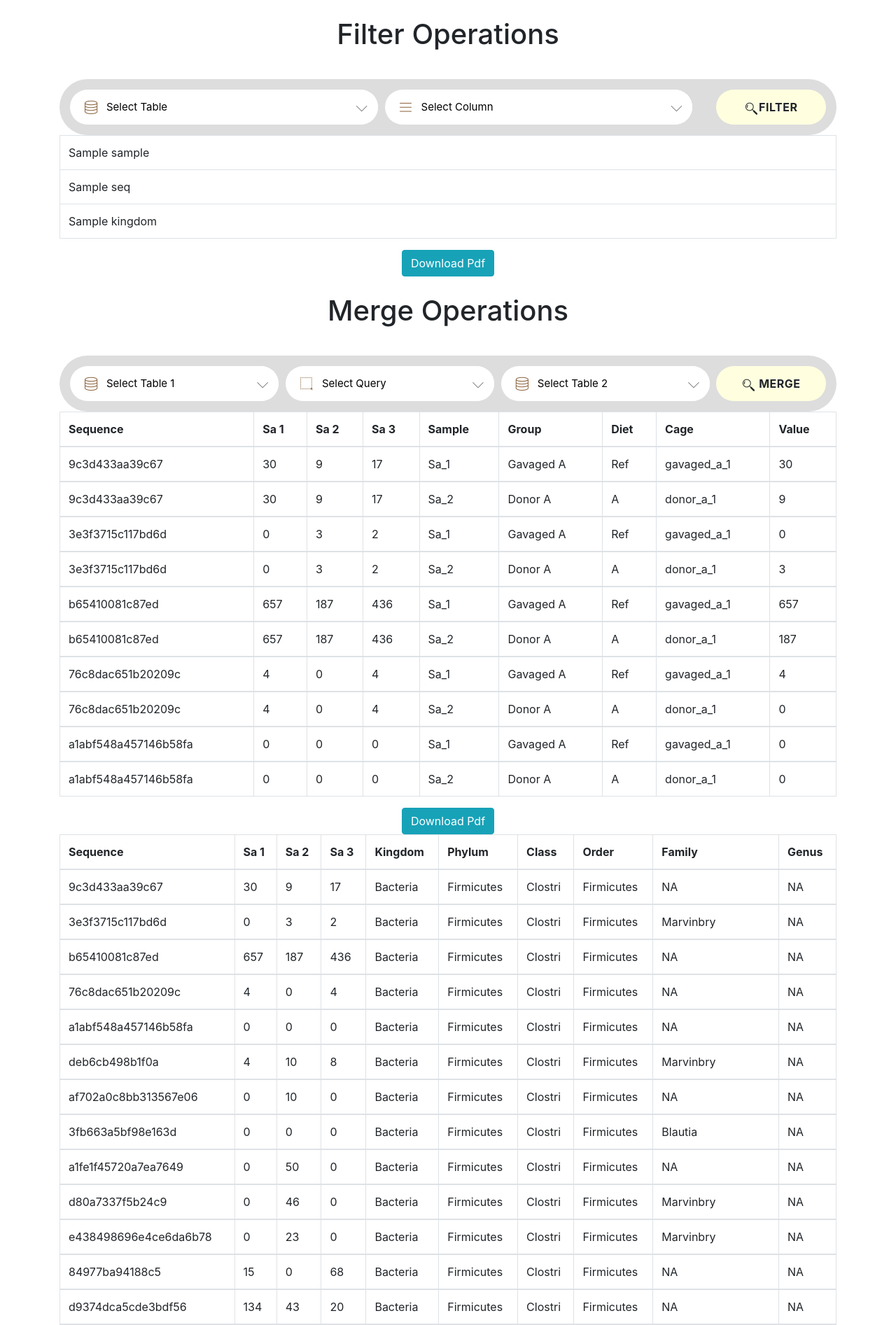
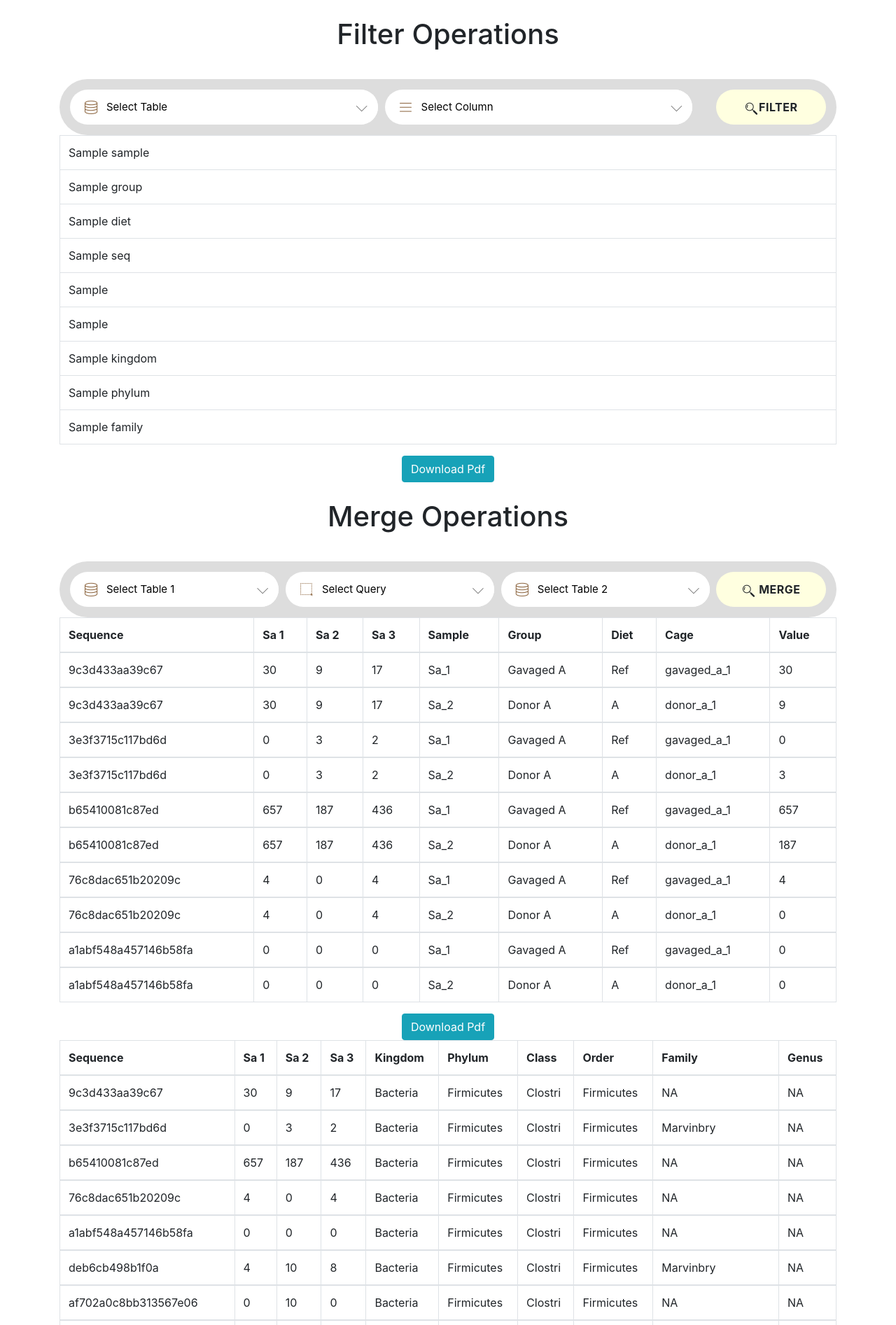
Before and after one commit to mahmud-sajib/biotech, a Django app: template templates/index.html in a window 1280 px wide. Shown: the top 1893 px of the page at 70% size. Run offline with Django 3.2, Linux system fonts and the light colour scheme; data comes from the database, SQL or seed files in the repository; the template is opened without the code that fills it: values that come from a table or form of the project are taken from there, most other values are stand-ins (such as "Sample title", 1, 10 or a date in 2020); some libraries are stand-ins or nearby versions; some web fonts are replaced.

Commit message:
final product

```diff
--- a/app/models.py
+++ b/app/models.py
@@ -2,6 +2,7 @@
 
 # Create your models here.
 
+# MetaDataTable Model
 class MetaDataTable(models.Model):
     sample = models.CharField(max_length=50)
     index_1 = models.CharField(max_length=50)
@@ -16,6 +17,7 @@
         return self.sample
 
 
+# OtuTable Model
 class OtuTable(models.Model):
     seq = models.CharField(max_length=100, null=True)
     sa_1 = models.CharField(max_length=50, null=True)
@@ -38,6 +40,7 @@
     def __str__(self):
         return self.seq
 
+# OtuMetaTable Model
 class OtuMetaTable(models.Model):
     seq_id = models.ForeignKey(OtuTable, on_delete=models.SET_NULL, null=True)
     sample_id = models.ForeignKey(MetaDataTable, on_delete=models.SET_NULL, null=True)
@@ -46,7 +49,7 @@
     def __str__(self):
         return f"{self.seq_id} | {self.sample_id}"
 
-
+# TaxonomicTable Model
 class TaxonomicTable(models.Model):
     seq = models.ForeignKey(OtuTable, on_delete=models.SET_NULL, null=True, related_name='taxonomics')
     kingdom = models.CharField(max_length=50)
--- a/templates/index.html
+++ b/templates/index.html
@@ -23,14 +23,15 @@
         <div class="row justify-content-center">
             <div class="col-12 col-md-12 col-lg-12">
                 <h1 class="text-center">Filter Operations</h1>
+                <!-- Start Filter form -->
                 <div class="search-bar">
                     <div class="search-inner">
                         <form method="GET" class="search-form" action="{% url 'home' %}">
-
                             <div class="form-group inputwithicon">
                                 <i class="lni-database"></i>
                                 <div class="select">
-                                    <select name="table_name">
+                                    <select id="table" name="table_name" onchange="chainedColumn()">
+
                                         <option selected="true" disabled="disabled">Select Table</option>
 
                                         <option value="MetaTable">MetaTable</option>
@@ -42,48 +43,85 @@
                             <div class="form-group inputwithicon">
                                 <i class="lni-menu"></i>
                                 <div class="select">
-                                    <select name="column_name">
+                                    <select id="column" name="column_name">
                                         <option selected="true" disabled="disabled">Select Column</option>
-                                        <option value="Sample">Sample</option>
-                                        <option value="Seq">Seq</option>
-                                        <option value="Kingdom">Kingdom</option>
                                     </select>
                                 </div>
                             </div>
                             <button class="btn btn-common" type="submit"><i class="lni-search"></i>Filter</button>
                         </form>
                     </div>
-
                 </div>
+                <!-- End Filter form -->
 
                 <!-- Start Filter result table -->
                 {% if queryset %}
                 <table class="table table-bordered" id="table-filter">
                     <tbody>
                         {% for filter_query in queryset %}
+
+                        <!-- Metatable result -->
                         {% if filter_query.sample %}
                         <tr>
                             <td>{{ filter_query.sample }}</td>
                         </tr>
                         {% endif %}
 
+                        {% if filter_query.group %}
+                        <tr>
+                            <td>{{ filter_query.group }}</td>
+                        </tr>
+                        {% endif %}
+
+                        {% if filter_query.diet %}
+                        <tr>
+                            <td>{{ filter_query.diet }}</td>
+                        </tr>
+                        {% endif %}
+
+                        <!-- Otutable result -->
                         {% if filter_query.seq %}
                         <tr>
                             <td>{{ filter_query.seq }}</td>
                         </tr>
                         {% endif %}
 
+                        {% if filter_query.sa_1 %}
+                        <tr>
+                            <td>{{ filter_query.sa_1 }}</td>
+                        </tr>
+                        {% endif %}
+
+                        {% if filter_query.sa_2 %}
+                        <tr>
+                            <td>{{ filter_query.sa_2 }}</td>
+                        </tr>
+                        {% endif %}
+
+                        <!-- Taxonomictable result -->
                         {% if filter_query.kingdom %}
                         <tr>
                             <td>{{ filter_query.kingdom }}</td>
                         </tr>
                         {% endif %}
+
+                        {% if filter_query.phylum %}
+                        <tr>
+                            <td>{{ filter_query.phylum }}</td>
+                        </tr>
+                        {% endif %}
+
+                        {% if filter_query.family %}
+                        <tr>
+                            <td>{{ filter_query.family }}</td>
+                        </tr>
+                        {% endif %}
+
                         {% endfor %}
                     </tbody>
                 </table>
                 <input type="button" class="btn btn-info" id="btn-filter" value="Download Pdf" />
                 {% endif %}
-
                 <!-- End Filter result table -->
             </div>
         </div>
@@ -93,10 +131,10 @@
         <div class="row justify-content-center">
             <div class="col-12 col-md-12 col-lg-12">
                 <h1 class="text-center">Merge Operations</h1>
+                <!-- Start Merge form -->
                 <div class="search-bar">
                     <div class="search-inner">
                         <form method="GET" class="search-form" action="{% url 'home' %}">
-
                             <div class="form-group inputwithicon" id="merge">
                                 <i class="lni-database"></i>
                                 <div class="select">
@@ -129,8 +167,8 @@
                         </form>
                     </div>
                 </div>
-
-                <!-- Start Merge result table -->
+                <!-- End Merge form -->
+                <!-- Start Merge result table 1 -->
                 {% if q_join_1 %}
                 <table class="table table-bordered" id="table-merge1">
                     <thead>
@@ -162,13 +200,12 @@
                         </tr>
                     </tbody>
                     {% endfor %}
-
                 </table>
                 <input type="button" class="btn btn-info" id="btn-merge1" value="Download Pdf" />
                 {% endif %}
-                <!-- End Merge result table -->
+                <!-- End Merge result table 1 -->
 
-                <!-- Start Merge result table -->
+                <!-- Start Merge result table 2 -->
                 {% if q_join_2 %}
                 <table class="table table-bordered" id="table-merge2">
                     <thead>
@@ -207,8 +244,7 @@
                 </table>
                 <input type="button" class="btn btn-info" id="btn-merge2" value="Download Pdf" />
                 {% endif %}
-                <!-- End Merge result table -->
-
+                <!-- End Merge result table 2-->
             </div>
         </div>
         <!-- End merge area -->
@@ -217,21 +253,22 @@
         <div class="row justify-content-center">
             <div class="col-12 col-md-12 col-lg-12">
                 <h1 class="text-center">Search Operations</h1>
-                <!-- Start search bar -->
+                <!-- Start Metatable search bar -->
                 <div class="search-bar">
                     <div class="search-inner">
                         <form method="GET" class="search-form" action="{% url 'home' %}">
                             <div class="form-group inputwithicon" id="search">
                                 <i class="lni-tag"></i>
-                                <input type="text" name="search_term" class="form-control" placeholder="Enter a MetaData table column (e.g. sample, group, diet)">
+                                <input type="text" name="search_term" class="form-control"
+                                    placeholder="Enter a MetaData table column (e.g. sample, group, diet)">
                             </div>
                             <button class="btn btn-common" type="submit"><i class="lni-search"></i> Search</button>
                         </form>
                     </div>
                 </div>
-                <!-- End search bar -->
+                <!-- End Metatable search bar -->
 
-                <!-- Start search result table -->
+                <!-- Start Metatable search result table -->
                 {% if search_queryset %}
                 <table class="table table-bordered">
                     {% for search_query in search_queryset %}
@@ -257,25 +294,26 @@
                     {% endfor %}
                 </table>
                 {% endif %}
-                <!-- End search result table -->
+                <!-- End Metatable search result table -->
             </div>
 
             <div class="col-12 col-md-12 col-lg-12">
-                <!-- Start search bar -->
+                <!-- Start Otutable search bar -->
                 <div class="search-bar">
                     <div class="search-inner">
                         <form method="GET" class="search-form" action="{% url 'home' %}">
                             <div class="form-group inputwithicon" id="search">
                                 <i class="lni-tag"></i>
-                                <input type="text" name="search_term" class="form-control" placeholder="Enter a Otu table column (e.g. seq, sa_1, sa_2)">
+                                <input type="text" name="search_term" class="form-control"
+                                    placeholder="Enter a Otu table column (e.g. seq, sa_1, sa_2)">
                             </div>
                             <button class="btn btn-common" type="submit"><i class="lni-search"></i> Search</button>
                         </form>
                     </div>
                 </div>
-                <!-- End search bar -->
+                <!-- End Otutable search bar -->
 
-                <!-- Start search result table -->
+                <!-- Start Otutable search result table -->
                 {% if search_queryset %}
                 <table class="table table-bordered">
                     {% for search_query in search_queryset %}
@@ -301,25 +339,26 @@
                     {% endfor %}
                 </table>
                 {% endif %}
-                <!-- End search result table -->
+                <!-- End Otutable search result table -->
             </div>
 
             <div class="col-12 col-md-12 col-lg-12">
-                <!-- Start search bar -->
+                <!-- Start Taxonomictable search bar -->
                 <div class="search-bar">
                     <div class="search-inner">
                         <form method="GET" class="search-form" action="{% url 'home' %}">
                             <div class="form-group inputwithicon" id="search">
                                 <i class="lni-tag"></i>
-                                <input type="text" name="search_term" class="form-control" placeholder="Enter a Taxonomic table column (e.g. kingdom, phylum, family)">
+                                <input type="text" name="search_term" class="form-control"
+                                    placeholder="Enter a Taxonomic table column (e.g. kingdom, phylum, family)">
                             </div>
                             <button class="btn btn-common" type="submit"><i class="lni-search"></i> Search</button>
                         </form>
                     </div>
                 </div>
-                <!-- End search bar -->
+                <!-- End Taxonomictable search bar -->
 
-                <!-- Start search result table -->
+                <!-- Start Taxonomictable search result table -->
                 {% if search_queryset %}
                 <table class="table table-bordered">
                     {% for search_query in search_queryset %}
@@ -345,7 +384,7 @@
                     {% endfor %}
                 </table>
                 {% endif %}
-                <!-- End search result table -->
+                <!-- End Taxonomictable search result table -->
             </div>
         </div>
         <!-- End search area -->
@@ -355,6 +394,7 @@
     <script src="https://code.jquery.com/jquery-3.5.1.slim.min.js"
         integrity="sha384-DfXdz2htPH0lsSSs5nCTpuj/zy4C+OGpamoFVy38MVBnE+IbbVYUew+OrCXaRkfj" crossorigin="anonymous">
     </script>
+
     <script src="https://cdn.jsdelivr.net/npm/popper.js@1.16.1/dist/umd/popper.min.js"
         integrity="sha384-9/reFTGAW83EW2RDu2S0VKaIzap3H66lZH81PoYlFhbGU+6BZp6G7niu735Sk7lN" crossorigin="anonymous">
     </script>
@@ -364,9 +404,12 @@
 
     <script type="text/javascript" src="https://cdnjs.cloudflare.com/ajax/libs/pdfmake/0.1.22/pdfmake.min.js"></script>
 
-    <script type="text/javascript" src="https://cdnjs.cloudflare.com/ajax/libs/html2canvas/0.4.1/html2canvas.min.js"></script>
+    <script type="text/javascript" src="https://cdnjs.cloudflare.com/ajax/libs/html2canvas/0.4.1/html2canvas.min.js">
+    </script>
 
     <script type="text/javascript">
+
+        // Download filter operation table
         $("body").on("click", "#btn-filter", function () {
             html2canvas($('#table-filter')[0], {
                 dpi: 192,
@@ -383,6 +426,7 @@
             });
         });
 
+        // Download merge operation table(1)
         $("body").on("click", "#btn-merge1", function () {
             html2canvas($('#table-merge1')[0], {
                 dpi: 192,
@@ -399,6 +443,7 @@
             });
         });
 
+        // Download merge operation table(2)
         $("body").on("click", "#btn-merge2", function () {
             html2canvas($('#table-merge2')[0], {
                 dpi: 192,
@@ -414,6 +459,35 @@
                 }
             });
         });
+
+        // Dependent Column list dropdown
+        function chainedColumn()
+        {
+            var tbl_input=document.getElementById("table").value;
+
+            if(tbl_input==="MetaTable")
+            {
+                var arr=["Sample","Group","Diet"];
+            }
+            else if(tbl_input==="OtuTable")
+            {
+                var arr=["Seq","Sa1","Sa2"];
+            }
+            else
+            {
+                var arr=["Kingdom", "Phylum", "Family"]
+            }
+
+            var string="";
+
+            for(i=0;i<arr.length;i++)
+            {
+                string=string+"<option value="+arr[i]+">"+arr[i]+"</option>";
+            }
+
+            document.getElementById("column").innerHTML=string;
+        }
+
     </script>
 </body>
 
```
Also changed, not shown: app/views.py (+24 -0 lines). Lines whose indentation alone changed are shown as unchanged.
